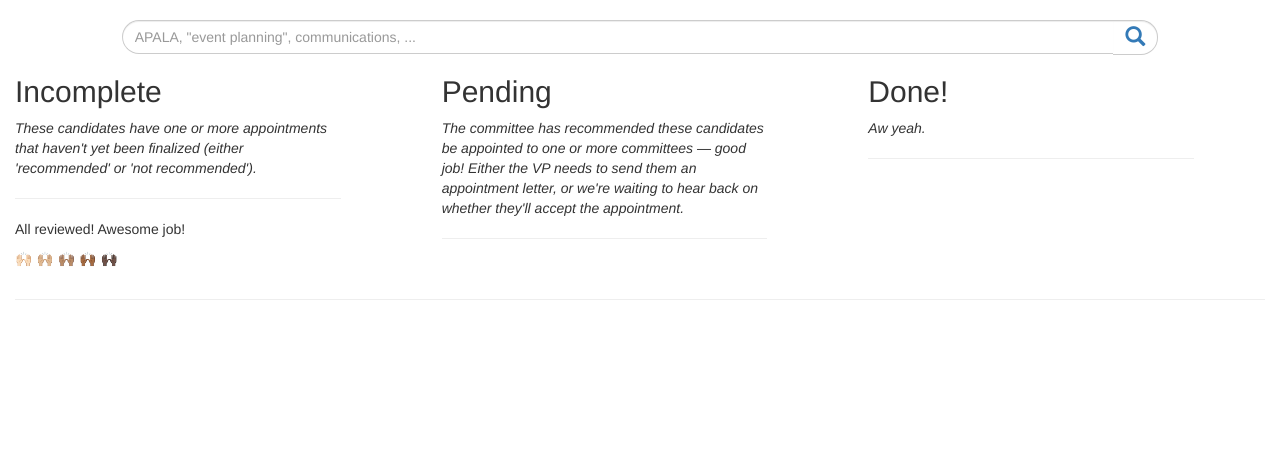
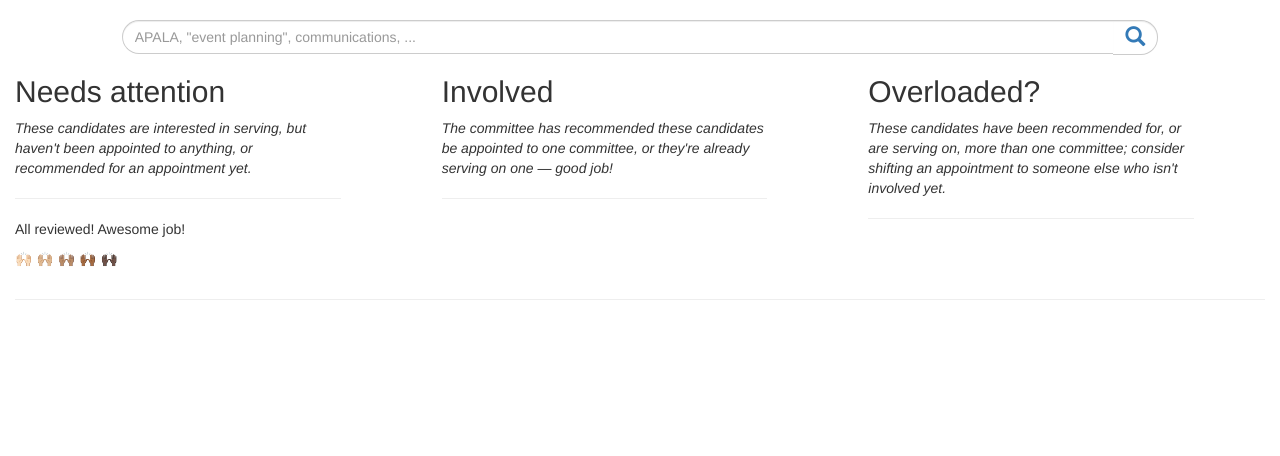
Before and after one commit to egmowens/litapplications, a Django app: template litapplications/candidates/templates/candidates/candidate_list.html in a window 1280 px wide. Shown: the part 228-684 px from the top of the page. Run offline with Django 3.2, Linux system fonts and the light colour scheme; the template is opened without the code that fills it, so the values that code supplies are empty; some libraries are stand-ins or nearby versions.

Commit message:
Change information shown on candidate list page
The most important thing to know isn't *have we processed people's
applications* (the committee doesn't use 'potential' to indicate that
people have been reviewed, or 'not recommended' really ever, so people
may never leave 'applicant'). The important thing to know is *whether
we have facilitated involvement*.

So we're categorizing people by how many appointments (recommended or
actual) they have, so that we can tell if we're missing or overloading
people.

```diff
--- a/litapplications/candidates/templates/candidates/candidate_list.html
+++ b/litapplications/candidates/templates/candidates/candidate_list.html
@@ -47,19 +47,18 @@
 
 <div class="row">
   <div class="col-xs-12 col-sm-4">
-    <h2>Incomplete</h2>
+    <h2>Needs attention</h2>
 
     <div class="row">
       <div class="col-xs-12 col-sm-10">
         <em>
-          These candidates have one or more appointments that haven't yet been
-          finalized (either 'recommended' or 'not recommended').
+          These candidates are interested in serving, but haven't been appointed to anything, or recommended for an appointment yet.
         </em>
         <hr />
       </div>
     </div>
 
-    {% for candidate in unfinished %}
+    {% for candidate in lonely %}
       <a href="{{ candidate.get_absolute_url }}">{{ candidate.get_html_name }}</a><br />
     {% empty %}
       <p>
@@ -72,37 +71,37 @@
   </div>
 
   <div class="col-xs-12 col-sm-4">
-    <h2>Pending</h2>
+    <h2>Involved {% if involved %}&#127881;{% endif %}</h2>
 
     <div class="row">
       <div class="col-xs-12 col-sm-10">
         <em>
-          The committee has recommended these candidates be appointed to one or
-          more committees &mdash; good job! Either the VP needs to send them an appointment letter, or we're waiting to hear back
-          on whether they'll accept the appointment.
+          The committee has recommended these candidates be appointed to one committee, or they're already serving on one &mdash; good job!
         </em>
         <hr />
       </div>
     </div>
 
-    {% for candidate in pending %}
+    {% for candidate in involved %}
       <a href="{{ candidate.get_absolute_url }}">{{ candidate.get_html_name }}</a><br />
     {% endfor %}
   </div>
 
   <div class="col-xs-12 col-sm-4">
-    <h2>Done! {% if done %}&#127881;{% endif %}</h2>
+    <h2>Overloaded?</h2>
 
     <div class="row">
       <div class="col-xs-12 col-sm-10">
         <em>
-          Aw yeah.
+          These candidates have been recommended for, or are serving on, more
+          than one committee; consider shifting an appointment to someone else
+          who isn't involved yet.
         </em>
         <hr />
       </div>
     </div>
 
-    {% for candidate in done %}
+    {% for candidate in overloaded %}
       <a href="{{ candidate.get_absolute_url }}">{{ candidate.get_html_name }}</a><br />
     {% endfor %}
   </div>
```
Also changed, not shown: litapplications/candidates/views.py (+33 -16 lines).
